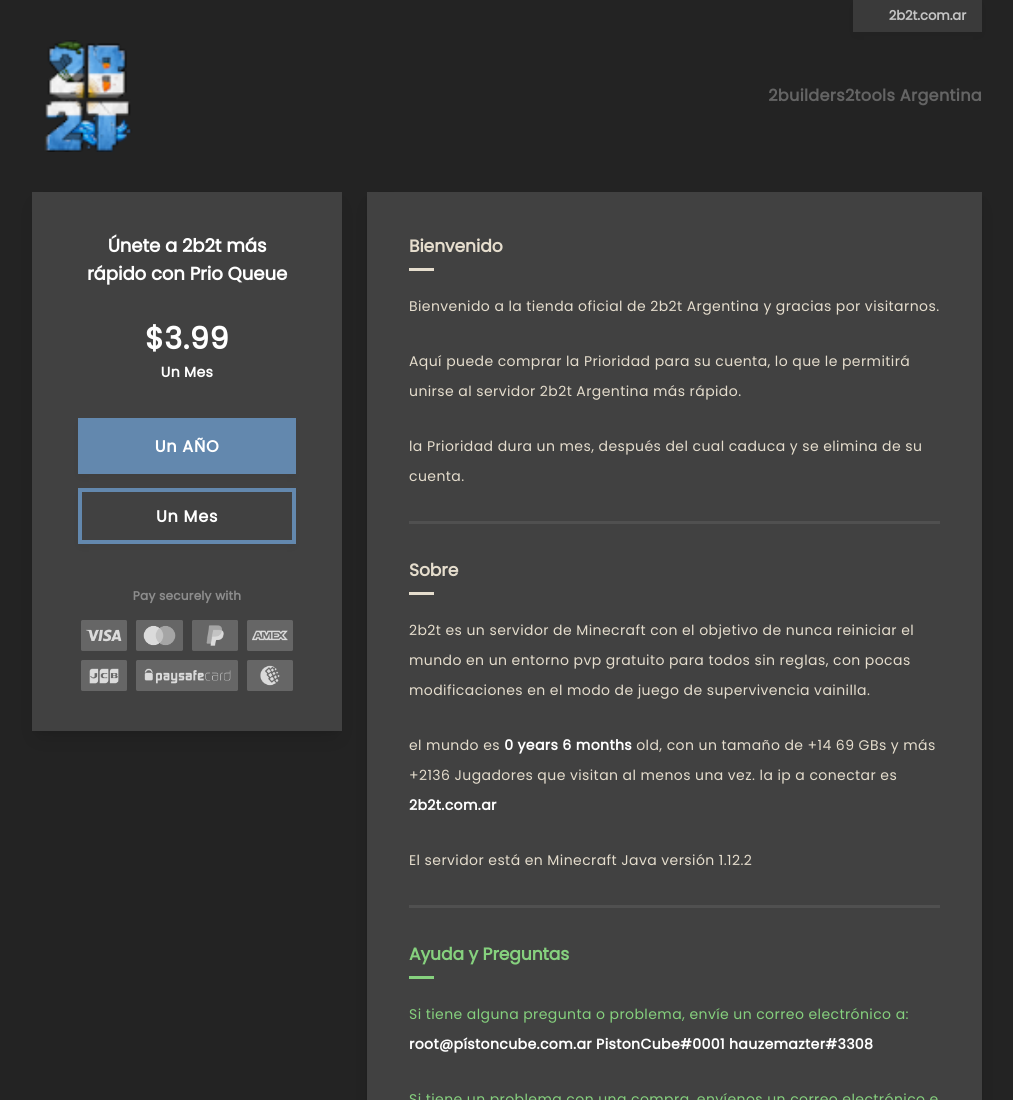
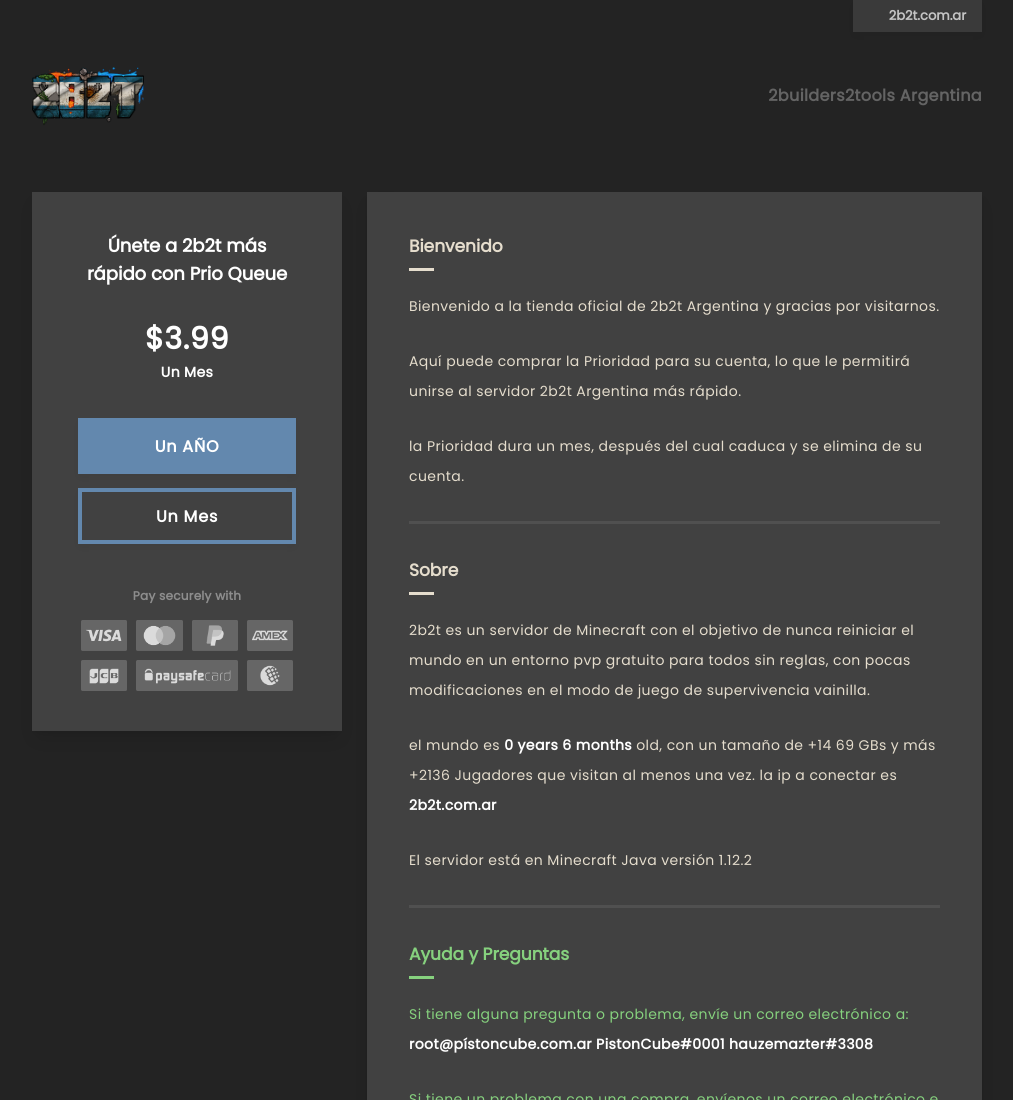
Before and after one commit to 2B2T-Argentina/shop.2b2t.net.ar, a plain HTML site: page index.html in a window 1280 px wide. Shown: the top 1100 px of the page, without its empty margins (133-1146 px from the left). Drawn offline with nearby package versions, Linux system fonts and the light colour scheme; some packages are replaced by stand-ins of ours; a script that the page names is missing; a web font is replaced by a local one.

Commit message:
Update index.html

```diff
--- a/index.html
+++ b/index.html
@@ -11,7 +11,7 @@
 
     	<title>Bienvenido | 2B2T Argentina</title>
 
-    	<link rel="shortcut icon" href="./assets/img/logo.png" />
+    	<link rel="shortcut icon" href="./assets/img/logo2.png" />
 
                  <link rel="stylesheet" href="./assets/css/nikolovdzn.min.css" />
 
@@ -50,7 +50,7 @@
         </div>
         <div class="header-left">
             <a href="/">
-                <img class="header-logo" src="./assets/img/logo.png" />
+                <img class="header-logo" src="./assets/img/logo2.png" />
                             </a>
         </div>
         <div class="header-right">
```
